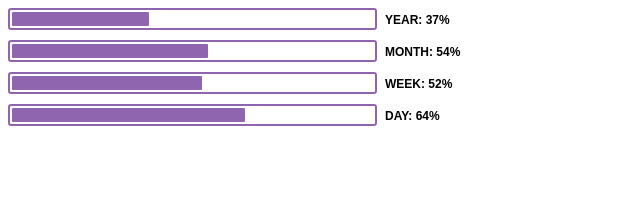
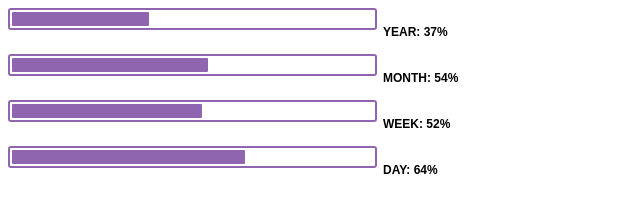
Before and after one commit to SpringboardPlanners/TimeProgressBar, a plain HTML site: page index.html in a window 1280 px wide. Shown: the whole page, without its empty margins (0-640 px from the left). Drawn offline with Linux system fonts and the light colour scheme.

Commit message:
Update index.html

```diff
--- a/index.html
+++ b/index.html
@@ -8,24 +8,34 @@
     <script src="JS_Code_TimeProgressBar.js" defer></script>
 </head>
 <body>
+    <div class="progress-bar-group">
+        <div class="progress-bar-line">
             <div class="progress-bar">
                 <div class="progress" id="year-progress"></div>
+            </div>
             <div class="progress-text" id="year-progress-text"></div>
         </div>
 
+        <div class="progress-bar-line">
             <div class="progress-bar">
                 <div class="progress" id="month-progress"></div>
+            </div>
             <div class="progress-text" id="month-progress-text"></div>
         </div>
 
+        <div class="progress-bar-line">
             <div class="progress-bar">
                 <div class="progress" id="week-progress"></div>
+            </div>
             <div class="progress-text" id="week-progress-text"></div>
         </div>
 
+        <div class="progress-bar-line">
             <div class="progress-bar">
                 <div class="progress" id="day-progress"></div>
+            </div>
             <div class="progress-text" id="day-progress-text"></div>
+        </div>
     </div>
 </body>
 </html>
```
Lines whose indentation alone changed are shown as unchanged.
